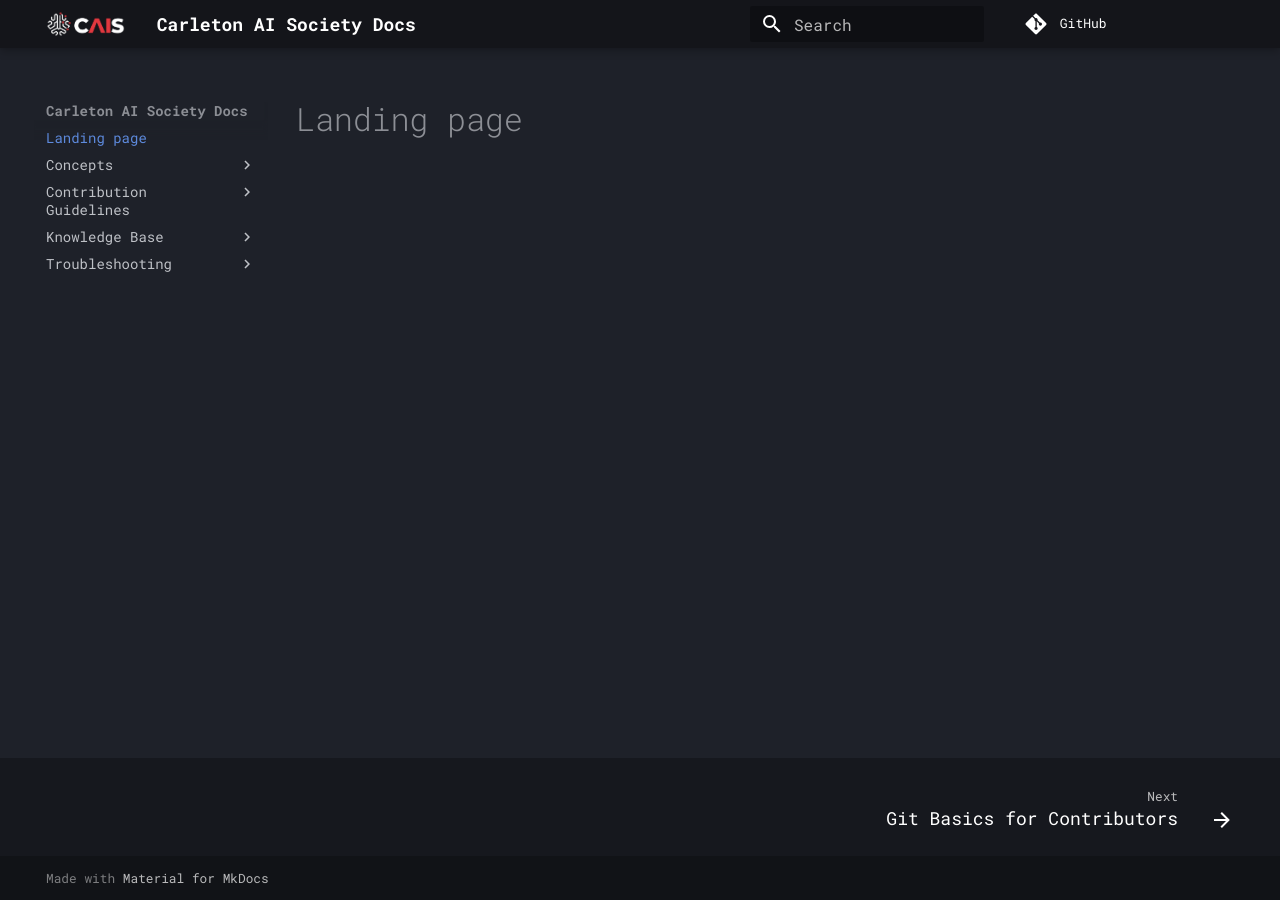
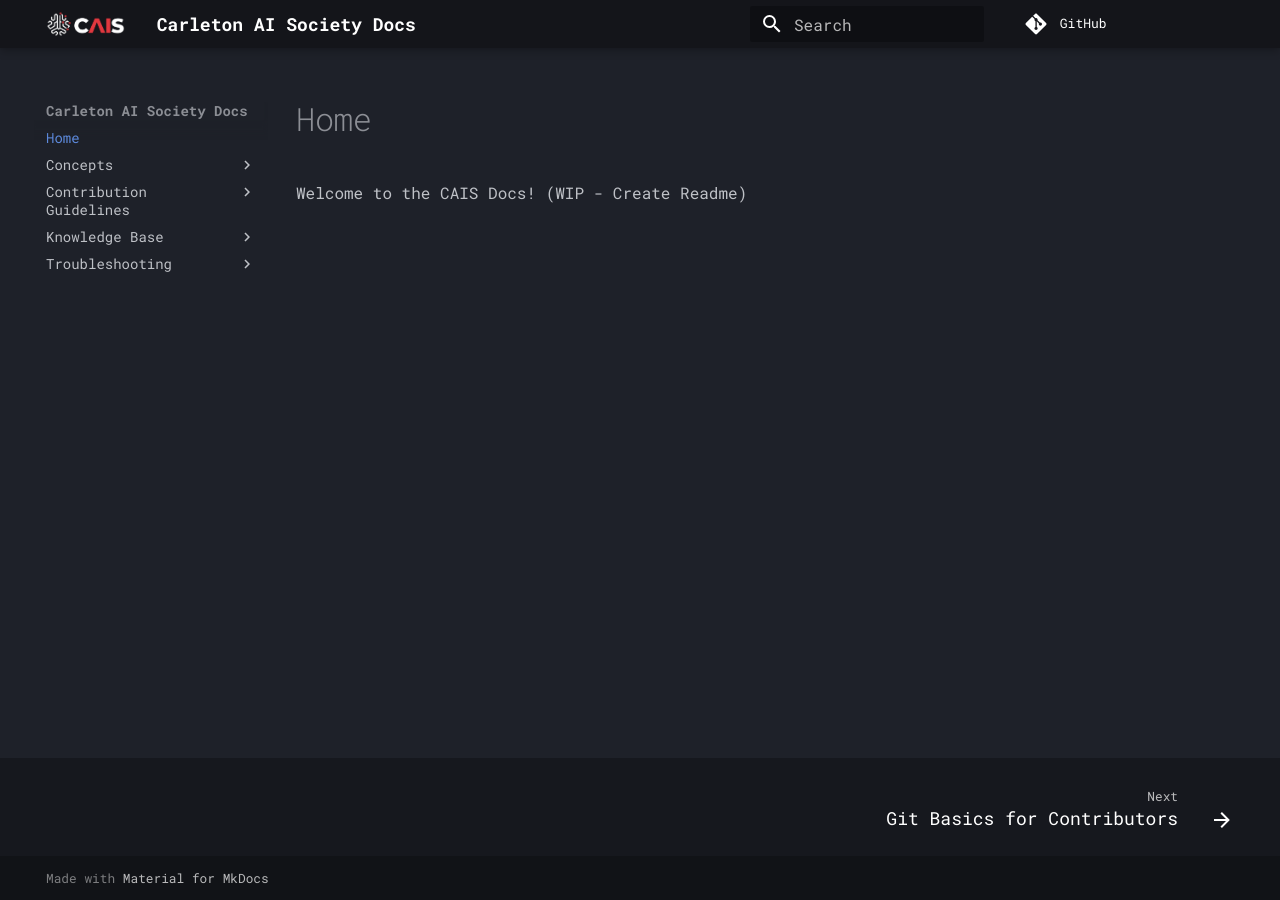
Before and after one commit to carletonai/docs, an MkDocs documentation site: the page built from docs/index.md, in a window 1280 px wide. Built offline with MkDocs 1.6.1 and Material for MkDocs 9.7.7, drawn with Linux system fonts in a browser that asks for light colours; comment, search, counter and statistics services are not loaded.

Commit message:
docs: wip for homepage/readme

```diff
--- a/docs/index.md
+++ b/docs/index.md
@@ -1 +1,3 @@
-# Landing page
+# Home
+
+Welcome to the CAIS Docs! (WIP - Create Readme)
```
